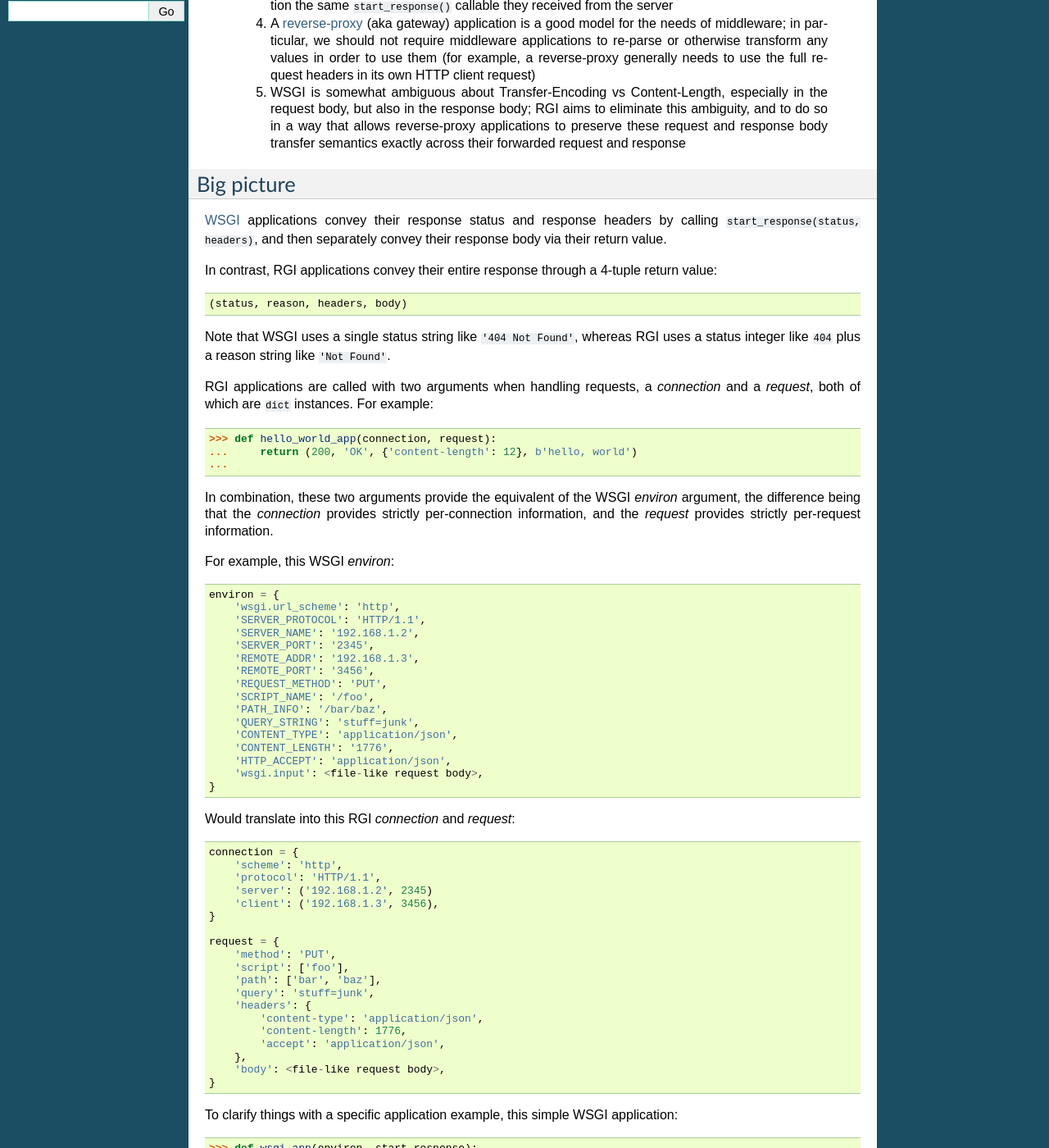
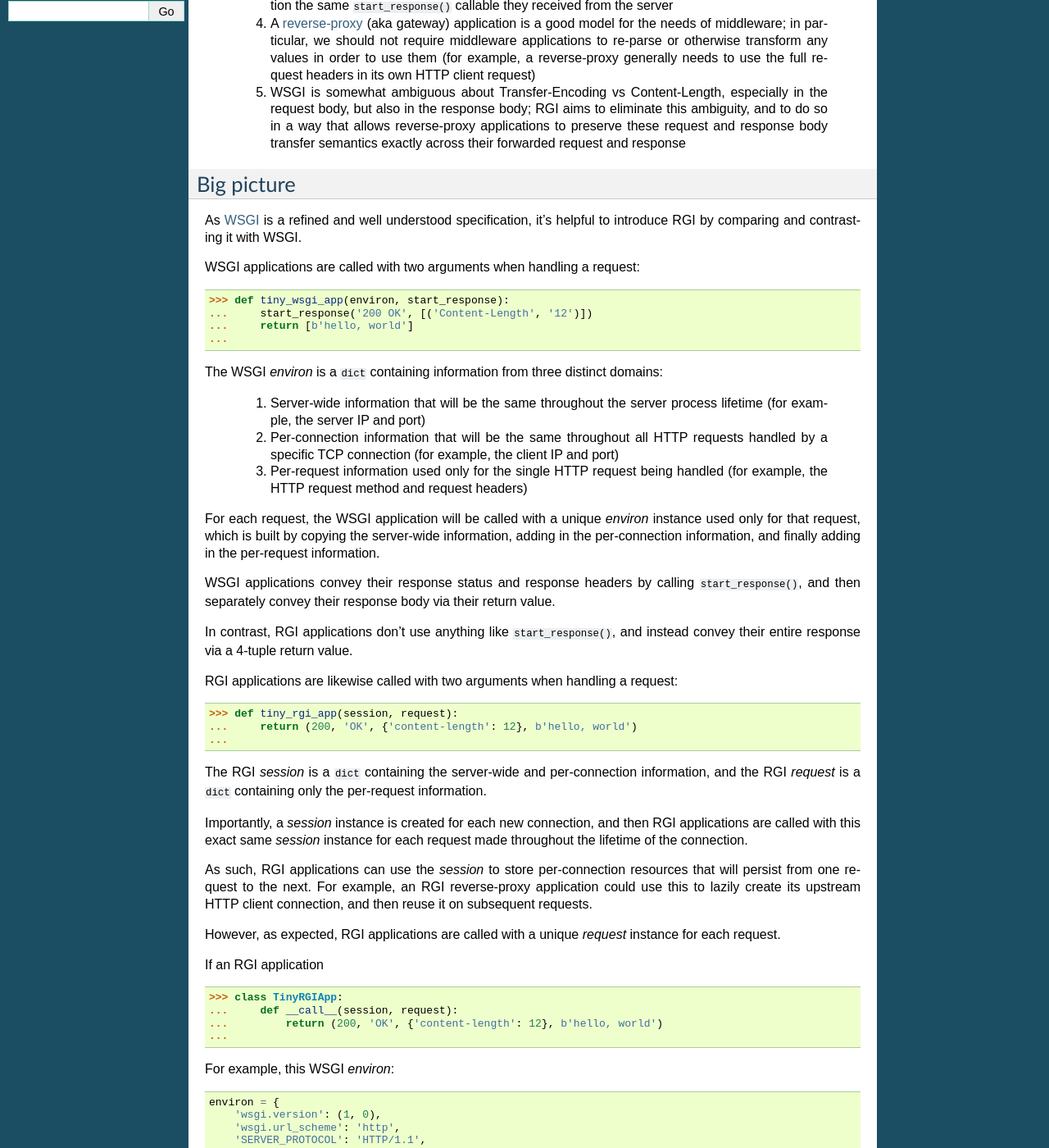
Before and after one commit to json420/degu, a Sphinx documentation site: the page built from doc/rgi.rst, in a window 1280 px wide and 1400 px high, scrolled down 395 px. Shown: the whole window at 82% size. Built offline with Sphinx 7.4.7, drawn with Linux system fonts in a browser that asks for light colours; some of the changed text lies outside the part shown.

Commit message:
Brainstorming via work on rgi.rst: *session* seems better than *connection*

```diff
--- a/doc/rgi.rst
+++ b/doc/rgi.rst
@@ -39,34 +39,75 @@ RGI focuses on improvement in a number of areas:
 Big picture
 -----------
 
-`WSGI`_ applications convey their response status and response headers by
-calling ``start_response(status, headers)``, and then separately convey their
-response body via their return value.
+As `WSGI`_ is a refined and well understood specification, it's helpful to
+introduce RGI by comparing and contrasting it with WSGI.
 
-In contrast, RGI applications convey their entire response through a 4-tuple
-return value::
+WSGI applications are called with two arguments when handling a request:
 
-    (status, reason, headers, body)
+>>> def tiny_wsgi_app(environ, start_response):
+...     start_response('200 OK', [('Content-Length', '12')])
+...     return [b'hello, world']
+...
 
-Note that WSGI uses a single status string like ``'404 Not Found'``, whereas RGI
-uses a status integer like ``404`` plus a reason string like ``'Not Found'``.
+The WSGI *environ* is a ``dict`` containing information from three distinct
+domains:
 
-RGI applications are called with two arguments when handling requests, a
-*connection* and a *request*, both of which are ``dict`` instances.  For
-example:
+    1. Server-wide information that will be the same throughout the server
+       process lifetime (for example, the server IP and port)
 
->>> def hello_world_app(connection, request):
+    2. Per-connection information that will be the same throughout all HTTP
+       requests handled by a specific TCP connection (for example, the client IP
+       and port)
+
+    3. Per-request information used only for the single HTTP request being
+       handled (for example, the HTTP request method and request headers)
+
+For each request, the WSGI application will be called with a unique *environ*
+instance used only for that request, which is built by copying the server-wide
+information, adding in the per-connection information, and finally adding in the
+per-request information.
+
+WSGI applications convey their response status and response headers by calling
+``start_response()``, and then separately convey their response body via their
+return value.
+
+In contrast, RGI applications don't use anything like ``start_response()``, and
+instead convey their entire response via a 4-tuple return value.
+
+RGI applications are likewise called with two arguments when handling a request:
+
+>>> def tiny_rgi_app(session, request):
 ...     return (200, 'OK', {'content-length': 12}, b'hello, world')
 ...
 
-In combination, these two arguments provide the equivalent of the WSGI *environ*
-argument, the difference being that the *connection* provides strictly
-per-connection information, and the *request* provides strictly per-request
+The RGI *session* is a ``dict`` containing the server-wide and per-connection
+information, and the RGI *request* is a ``dict`` containing only the per-request
 information.
+
+Importantly, a *session* instance is created for each new connection, and then
+RGI applications are called with this exact same *session* instance for each
+request made throughout the lifetime of the connection.
+
+As such, RGI applications can use the *session* to store per-connection
+resources that will persist from one request to the next.  For example, an RGI
+reverse-proxy application could use this to lazily create its upstream HTTP
+client connection, and then reuse it on subsequent requests.
+
+However, as expected, RGI applications are called with a unique *request*
+instance for each request.
+
+If an RGI application
+
+>>> class TinyRGIApp:
+...     def __call__(session, request):
+...         return (200, 'OK', {'content-length': 12}, b'hello, world')
+...
+
 
 For example, this WSGI *environ*::
 
     environ = {
+        'wsgi.version': (1, 0),
         'wsgi.url_scheme': 'http',
         'SERVER_PROTOCOL': 'HTTP/1.1',
         'SERVER_NAME': '192.168.1.2',
@@ -83,9 +124,10 @@ For example, this WSGI *environ*::
         'wsgi.input': <file-like request body>,
     }
 
-Would translate into this RGI *connection* and *request*::
+Would translate into this RGI *environ* and *request*::
 
-    connection = {
+    environ = {
+        'rgi.version': (0, 1),
         'scheme': 'http',
         'protocol': 'HTTP/1.1',
         'server': ('192.168.1.2', 2345)
@@ -150,6 +192,21 @@ per-connection state and per-request state offers unique possibilities provided
 by few (if any) current HTTP server application APIs.
 
 
+Before getting into any differences, it's important to understand where RGI
+aims to be *exactly* the same as WSGI:
+
+    * Scope - all semantics expressible in WSGI are directly expressible in RGI,
+      just done a bit differently; there is a simple one-to-one mapping between
+      anything you can do with WSGI and the equivalent way of doing it with RGI
+
+    * Abstraction level - if you were hoping for a high-level web framework API,
+      prepare to be disappointed, because RGI is just as low-level as WSGI;
+      although RGI aims to make it more *joyous* to work at this low-level, RGI
+      is in complete agreement with WSGI when it comes to what the API
+      abstraction level should be
+
+
+
 
 Application callables
 ---------------------
@@ -167,10 +224,8 @@ example middleware application:
 >>> class Middleware:
 ...     def __init__(self, app):
 ...         self.app = app
-...         if callable(getattr(app, 'on_connect', None)):
-...             self._on_connect = app.on_connect
-...         else:
-...             self._on_connect = None
+...         self._on_connect = getattr(app, 'on_connect', None)
+...         assert self._on_connect is None or callable(self._on_connect)
 ...
 ...     def __call__(self, connection, request):
 ...         return self.app(connection, request)
```
